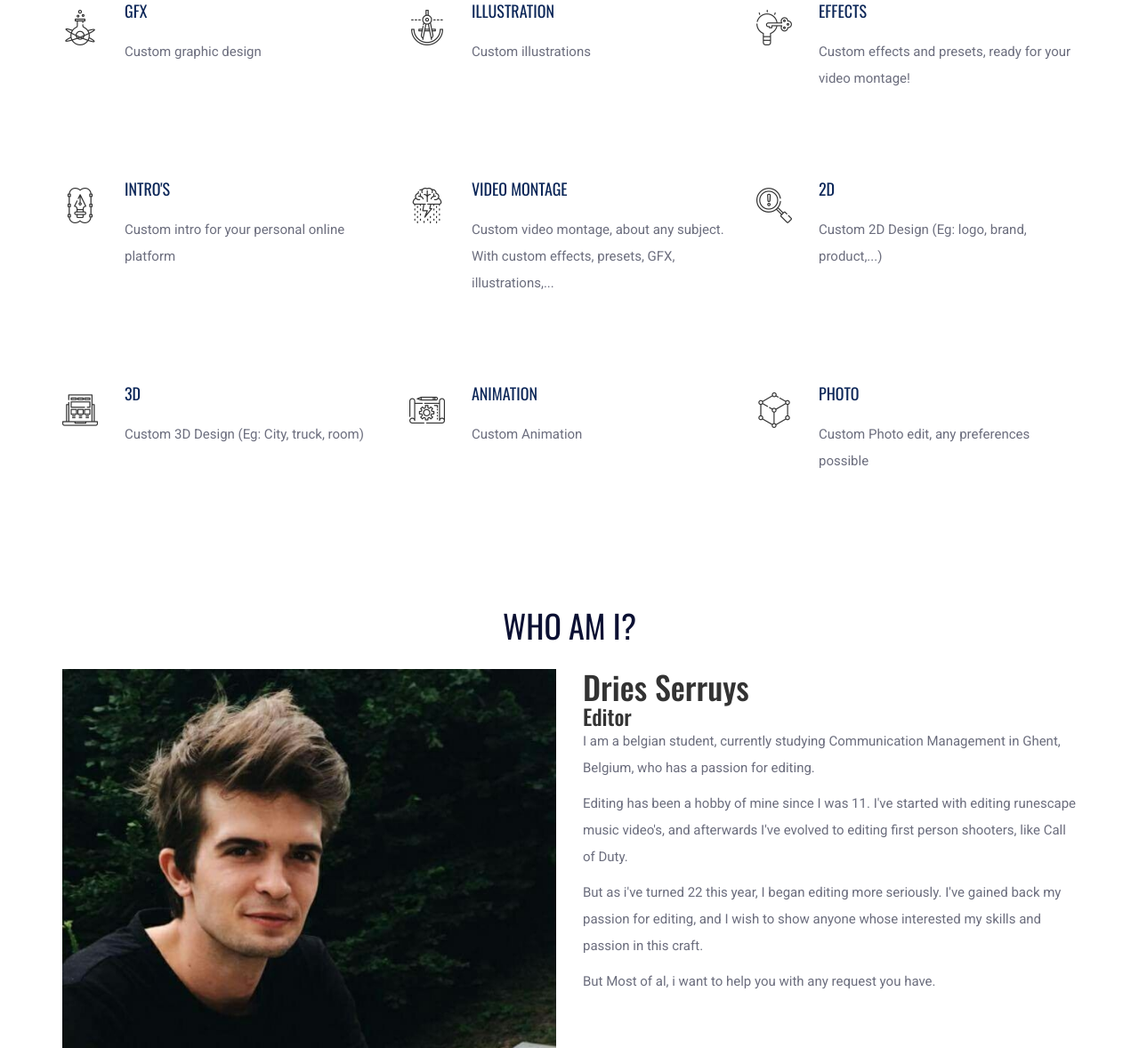
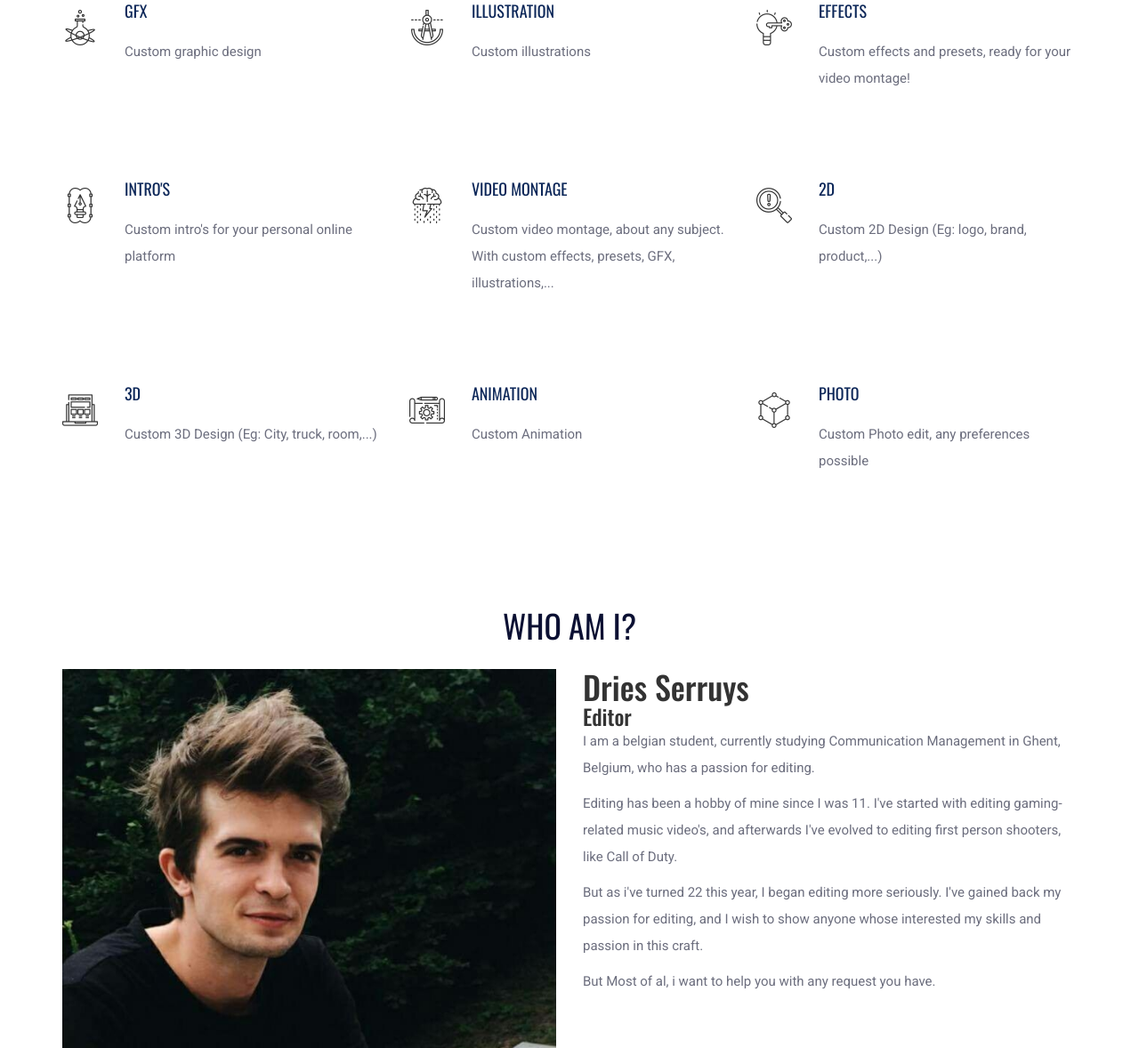
Before and after one commit to yourfreelance-editor/web, a plain HTML site: page index.html in a window 1280 px wide. Shown: the part 1730-2908 px from the top of the page at 89% size. Drawn offline with nearby package versions, Linux system fonts and the light colour scheme.

Commit message:
Update index.html

```diff
--- a/index.html
+++ b/index.html
@@ -250,7 +250,7 @@
 						</div>
 						<div class="service-text">
 							<h2>Intro's</h2>
-							<p>Custom intro for your personal online platform
+							<p>Custom intro's for your personal online platform
 								</p>
 						</div>
 					</div>
@@ -291,7 +291,7 @@
 						</div>
 						<div class="service-text">
 							<h2>3D</h2>
-							<p>Custom 3D Design (Eg: City, truck, room)
+							<p>Custom 3D Design (Eg: City, truck, room,...)
 								</p>
 						</div>
 					</div>
@@ -345,7 +345,7 @@
 					<h2>Dries Serruys</h2>
 					<h3>Editor</h3>
 					<p>I am a belgian student, currently studying Communication Management in Ghent, Belgium, who has a passion for editing.</p>
-					<p>Editing has been a hobby of mine since I was 11. I've started with editing runescape music video's, and afterwards I've evolved to editing first person shooters, like Call of Duty.</p>
+					<p>Editing has been a hobby of mine since I was 11. I've started with editing gaming-related music video's, and afterwards I've evolved to editing first person shooters, like Call of Duty.</p>
 					<p>But as i've turned 22 this year, I began editing more seriously. I've gained back my passion for editing, and I wish to show anyone whose interested my skills and passion in this craft. </p>
 					<p>But Most of al, i want to help you with any request you have.</p>
 				</div>
```
